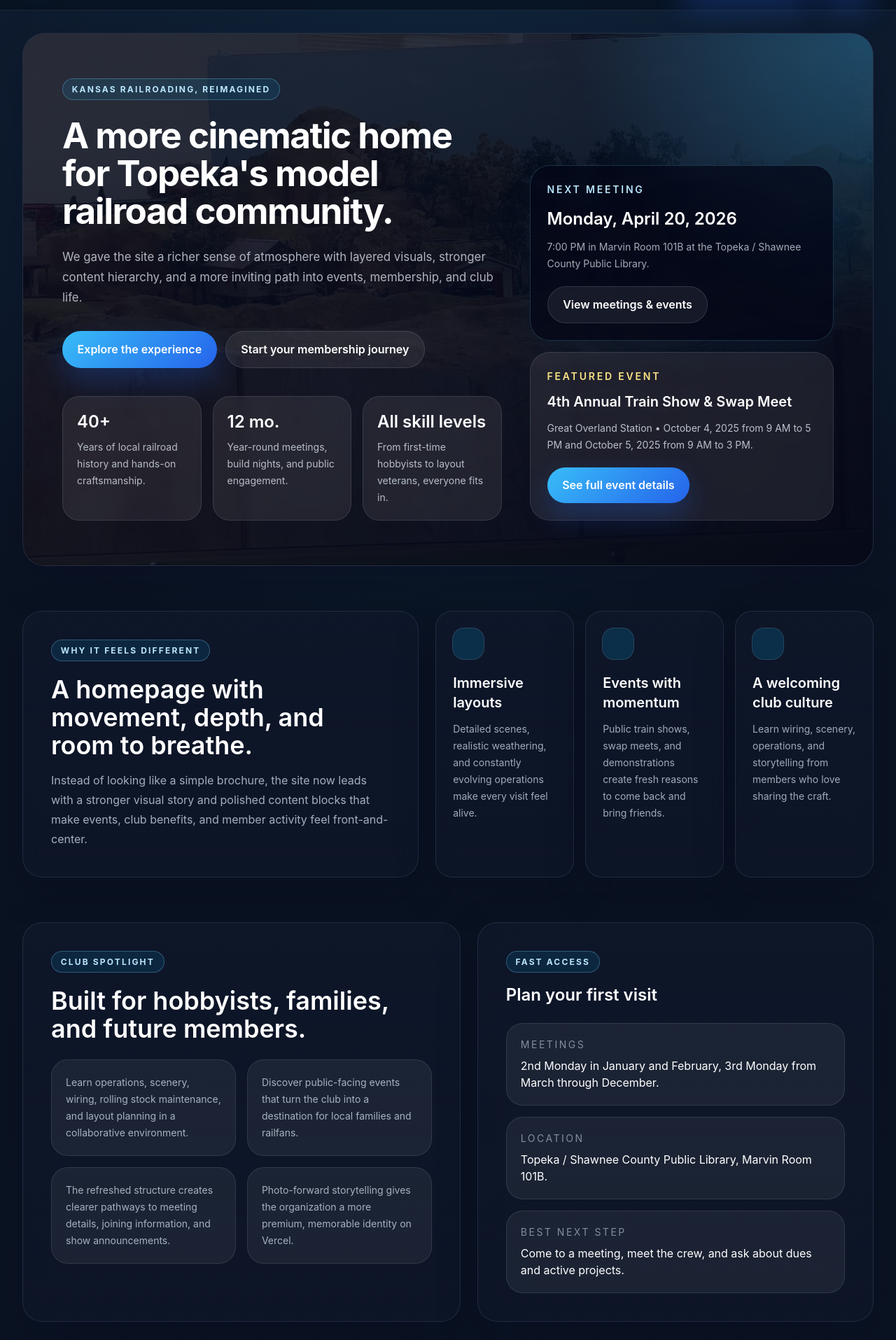
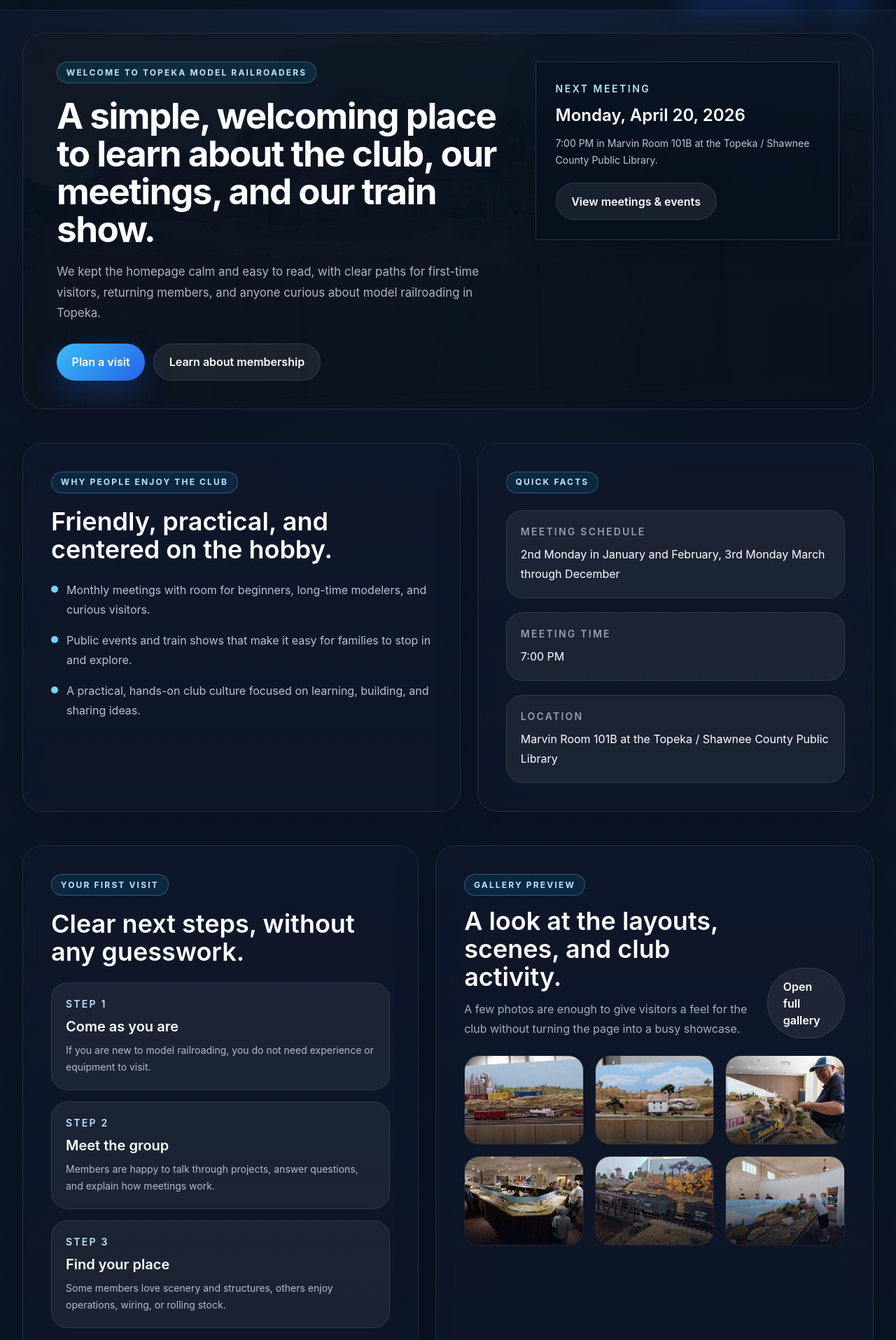
Before and after one commit to Mazzareth/TopekaRailroadSite, a Next.js app: page / in a window 1280 px wide. Shown: the part 69-1984 px from the top of the page at 70% size. Built offline with nearby package versions, Linux system fonts and the light colour scheme.

Commit message:
Refine homepage into a calmer visitor-first layout

```diff
--- a/app/globals.css
+++ b/app/globals.css
@@ -21,15 +21,20 @@ html {
 body {
   margin: 0;
   background:
-    radial-gradient(circle at top, rgba(56, 189, 248, 0.18), transparent 30%),
-    linear-gradient(180deg, #07101d 0%, #08111f 38%, #0f172a 100%);
+    radial-gradient(circle at top, rgba(125, 211, 252, 0.16), transparent 30%),
+    linear-gradient(180deg, #09111d 0%, #0d1725 45%, #111c2c 100%);
   color: var(--foreground);
   font-family: Inter, system-ui, -apple-system, "Segoe UI", Roboto, Arial, sans-serif;
 }
 
 a {
   transition: color 150ms ease, border-color 150ms ease, background-color 150ms ease,
-    transform 150ms ease, opacity 150ms ease;
+    transform 150ms ease, opacity 150ms ease, box-shadow 150ms ease;
+}
+
+a:focus-visible,
+button:focus-visible {
+  outline: none;
 }
 
 .page-shell {
@@ -142,3 +147,11 @@ a {
     grid-template-columns: repeat(3, minmax(0, 1fr));
   }
 }
+
+
+.soft-card {
+  border: 1px solid rgba(186, 230, 253, 0.16);
+  background: rgba(8, 17, 31, 0.72);
+  box-shadow: 0 16px 40px rgba(2, 6, 23, 0.2);
+  backdrop-filter: blur(12px);
+}
--- a/app/page.tsx
+++ b/app/page.tsx
@@ -48,36 +48,42 @@ function nextMeetingDate(now = new Date()) {
   return tryMonth(y0, m0);
 }
 
-const highlights = [
+const welcomePoints = [
+  "Monthly meetings with room for beginners, long-time modelers, and curious visitors.",
+  "Public events and train shows that make it easy for families to stop in and explore.",
+  "A practical, hands-on club culture focused on learning, building, and sharing ideas.",
+];
+
+const visitSteps = [
   {
-    value: "40+",
-    label: "Years of local railroad history and hands-on craftsmanship.",
+    title: "Come as you are",
+    description:
+      "If you are new to model railroading, you do not need experience or equipment to visit.",
   },
   {
-    value: "12 mo.",
-    label: "Year-round meetings, build nights, and public engagement.",
+    title: "Meet the group",
+    description:
+      "Members are happy to talk through projects, answer questions, and explain how meetings work.",
   },
   {
-    value: "All skill levels",
-    label: "From first-time hobbyists to layout veterans, everyone fits in.",
+    title: "Find your place",
+    description:
+      "Some members love scenery and structures, others enjoy operations, wiring, or rolling stock.",
   },
 ];
 
-const features = [
+const quickFacts = [
   {
-    title: "Immersive layouts",
-    description:
-      "Detailed scenes, realistic weathering, and constantly evolving operations make every visit feel alive.",
+    label: "Meeting schedule",
+    value: "2nd Monday in January and February, 3rd Monday March through December",
   },
   {
-    title: "Events with momentum",
-    description:
-      "Public train shows, swap meets, and demonstrations create fresh reasons to come back and bring friends.",
+    label: "Meeting time",
+    value: "7:00 PM",
   },
   {
-    title: "A welcoming club culture",
-    description:
-      "Learn wiring, scenery, operations, and storytelling from members who love sharing the craft.",
+    label: "Location",
+    value: "Marvin Room 101B at the Topeka / Shawnee County Public Library",
   },
 ];
 
@@ -105,186 +111,155 @@ export default function Home() {
   ];
 
   return (
-    <div className="flex flex-col gap-10 pb-4 md:gap-16">
-      <section className="panel relative isolate overflow-hidden rounded-[2rem]">
+    <div className="flex flex-col gap-8 pb-4 md:gap-12">
+      <section className="panel relative overflow-hidden rounded-[2rem]">
         <div className="absolute inset-0">
           <Image
             src={hero}
             alt="Model railroad layout in Old Town scene"
             fill
             priority
-            className="object-cover opacity-35"
+            className="object-cover opacity-25"
             placeholder="blur"
           />
-          <div className="absolute inset-0 bg-[radial-gradient(circle_at_top_right,rgba(56,189,248,0.3),transparent_30%),linear-gradient(135deg,rgba(2,6,23,0.45),rgba(2,6,23,0.88))]" />
+          <div className="absolute inset-0 bg-[linear-gradient(135deg,rgba(7,16,29,0.78),rgba(7,16,29,0.92)),radial-gradient(circle_at_top_right,rgba(186,230,253,0.18),transparent_32%)]" />
         </div>
 
-        <div className="relative z-10 grid gap-10 px-6 py-10 md:grid-cols-[1.3fr_0.9fr] md:px-10 md:py-14 xl:px-14 xl:py-16">
+        <div className="relative z-10 grid gap-8 px-6 py-8 md:grid-cols-[1.2fr_0.8fr] md:px-10 md:py-10 xl:px-12">
           <div className="max-w-3xl">
-            <span className="eyebrow">Kansas railroading, reimagined</span>
-            <h1 className="section-title mt-6 text-white">
-              A more cinematic home for Topeka&apos;s model railroad community.
+            <span className="eyebrow">Welcome to Topeka Model Railroaders</span>
+            <h1 className="section-title mt-5 text-white">
+              A simple, welcoming place to learn about the club, our meetings, and our train show.
             </h1>
-            <p className="section-subtitle mt-6">
-              We gave the site a richer sense of atmosphere with layered visuals, stronger content hierarchy,
-              and a more inviting path into events, membership, and club life.
+            <p className="section-subtitle mt-5">
+              We kept the homepage calm and easy to read, with clear paths for first-time visitors,
+              returning members, and anyone curious about model railroading in Topeka.
             </p>
-            <div className="mt-8 flex flex-col gap-3 sm:flex-row">
-              <Link href="#experience" className="button-primary">
-                Explore the experience
+            <div className="mt-7 flex flex-col gap-3 sm:flex-row">
+              <Link href="/meetings-events" className="button-primary">
+                Plan a visit
               </Link>
               <Link href="/join" className="button-secondary">
-                Start your membership journey
+                Learn about membership
               </Link>
-            </div>
-            <div className="info-grid mt-10">
-              {highlights.map((item) => (
-                <div key={item.value} className="rounded-3xl border border-white/10 bg-white/8 p-5 backdrop-blur-sm">
-                  <p className="text-2xl font-semibold text-white">{item.value}</p>
-                  <p className="mt-2 text-sm leading-6 text-slate-200/78">{item.label}</p>
-                </div>
-              ))}
             </div>
           </div>
 
-          <div className="space-y-4 self-end">
-            <div className="rounded-[1.75rem] border border-sky-300/20 bg-slate-950/70 p-6 shadow-2xl shadow-sky-950/25 backdrop-blur">
-              <p className="text-sm font-semibold uppercase tracking-[0.2em] text-sky-200">Next meeting</p>
-              <p className="mt-4 text-2xl font-semibold text-white">{meeting.date}</p>
-              <p className="mt-3 text-sm leading-6 text-slate-300/80">
+          <aside className="soft-card self-start p-6 md:p-7" aria-label="Next meeting details">
+            <p className="text-sm font-semibold uppercase tracking-[0.18em] text-sky-200">Next meeting</p>
+            <p className="mt-3 text-2xl font-semibold text-white">{meeting.date}</p>
+            <p className="mt-3 text-sm leading-6 text-slate-200/85">
               7:00 PM in Marvin Room 101B at the Topeka / Shawnee County Public Library.
             </p>
             <Link href="/meetings-events" className="button-secondary mt-5">
-                View meetings & events
+              View meetings &amp; events
             </Link>
-            </div>
-            <div className="rounded-[1.75rem] border border-white/10 bg-white/8 p-6 backdrop-blur-sm">
-              <p className="text-sm font-semibold uppercase tracking-[0.2em] text-amber-200">Featured event</p>
-              <h2 className="mt-3 text-xl font-semibold text-white">4th Annual Train Show & Swap Meet</h2>
-              <p className="mt-3 text-sm leading-6 text-slate-200/80">
-                Great Overland Station • October 4, 2025 from 9 AM to 5 PM and October 5, 2025 from 9 AM to 3 PM.
-              </p>
-              <Link href="/annual-train-show" className="button-primary mt-5">
-                See full event details
-              </Link>
-            </div>
-          </div>
-        </div>
-      </section>
-
-      <section id="experience" className="grid gap-6 lg:grid-cols-[0.95fr_1.05fr]">
-        <div className="panel rounded-[1.75rem] p-8 md:p-10">
-          <span className="eyebrow">Why it feels different</span>
-          <h2 className="mt-5 text-3xl font-semibold text-white md:text-4xl">
-            A homepage with movement, depth, and room to breathe.
-          </h2>
-          <p className="mt-4 max-w-2xl text-base leading-7 text-slate-300/80">
-            Instead of looking like a simple brochure, the site now leads with a stronger visual story and
-            polished content blocks that make events, club benefits, and member activity feel front-and-center.
-          </p>
-        </div>
-
-        <div className="grid gap-4 sm:grid-cols-3">
-          {features.map((feature) => (
-            <article key={feature.title} className="panel rounded-[1.5rem] p-6">
-              <div className="h-11 w-11 rounded-2xl bg-sky-400/15 ring-1 ring-sky-300/25" />
-              <h3 className="mt-5 text-xl font-semibold text-white">{feature.title}</h3>
-              <p className="mt-3 text-sm leading-6 text-slate-300/78">{feature.description}</p>
-            </article>
-          ))}
+          </aside>
         </div>
       </section>
 
       <section className="grid gap-6 lg:grid-cols-[1.05fr_0.95fr]">
         <div className="panel rounded-[1.75rem] p-8 md:p-10">
-          <span className="eyebrow">Club spotlight</span>
-          <h2 className="mt-5 text-3xl font-semibold text-white md:text-4xl">Built for hobbyists, families, and future members.</h2>
-          <div className="mt-6 grid gap-4 text-sm leading-6 text-slate-300/80 sm:grid-cols-2">
-            <div className="rounded-3xl border border-white/10 bg-white/6 p-5">
-              Learn operations, scenery, wiring, rolling stock maintenance, and layout planning in a collaborative environment.
+          <span className="eyebrow">Why people enjoy the club</span>
+          <h2 className="mt-5 text-3xl font-semibold text-white md:text-4xl">
+            Friendly, practical, and centered on the hobby.
+          </h2>
+          <ul className="mt-6 space-y-4 text-base leading-7 text-slate-200/82">
+            {welcomePoints.map((point) => (
+              <li key={point} className="flex gap-3">
+                <span aria-hidden="true" className="mt-2 h-2.5 w-2.5 shrink-0 rounded-full bg-sky-300" />
+                <span>{point}</span>
+              </li>
+            ))}
+          </ul>
         </div>
-            <div className="rounded-3xl border border-white/10 bg-white/6 p-5">
-              Discover public-facing events that turn the club into a destination for local families and railfans.
+
+        <div className="panel rounded-[1.75rem] p-8 md:p-10">
+          <span className="eyebrow">Quick facts</span>
+          <dl className="mt-6 space-y-5">
+            {quickFacts.map((fact) => (
+              <div key={fact.label} className="rounded-3xl border border-white/10 bg-white/6 p-5">
+                <dt className="text-sm font-semibold uppercase tracking-[0.16em] text-slate-300/70">
+                  {fact.label}
+                </dt>
+                <dd className="mt-2 text-base leading-7 text-white">{fact.value}</dd>
               </div>
-            <div className="rounded-3xl border border-white/10 bg-white/6 p-5">
-              The refreshed structure creates clearer pathways to meeting details, joining information, and show announcements.
+            ))}
+          </dl>
         </div>
-            <div className="rounded-3xl border border-white/10 bg-white/6 p-5">
-              Photo-forward storytelling gives the organization a more premium, memorable identity on Vercel.
-            </div>
+      </section>
+
+      <section className="grid gap-6 lg:grid-cols-[0.95fr_1.05fr]">
+        <div className="panel rounded-[1.75rem] p-8 md:p-10">
+          <span className="eyebrow">Your first visit</span>
+          <h2 className="mt-5 text-3xl font-semibold text-white md:text-4xl">
+            Clear next steps, without any guesswork.
+          </h2>
+          <div className="mt-6 space-y-4">
+            {visitSteps.map((step, index) => (
+              <article key={step.title} className="rounded-3xl border border-white/10 bg-white/6 p-5">
+                <p className="text-sm font-semibold uppercase tracking-[0.16em] text-sky-200">
+                  Step {index + 1}
+                </p>
+                <h3 className="mt-2 text-xl font-semibold text-white">{step.title}</h3>
+                <p className="mt-2 text-sm leading-6 text-slate-200/78">{step.description}</p>
+              </article>
+            ))}
           </div>
         </div>
 
         <div className="panel rounded-[1.75rem] p-8 md:p-10">
-          <div className="flex items-center justify-between gap-4">
-            <div>
-              <span className="eyebrow">Fast access</span>
-              <h2 className="mt-4 text-2xl font-semibold text-white">Plan your first visit</h2>
-            </div>
-          </div>
-          <div className="mt-6 space-y-4">
-            <div className="rounded-3xl border border-white/10 bg-white/6 p-5">
-              <p className="text-sm uppercase tracking-[0.18em] text-slate-300/60">Meetings</p>
-              <p className="mt-2 text-base text-white">2nd Monday in January and February, 3rd Monday from March through December.</p>
-            </div>
-            <div className="rounded-3xl border border-white/10 bg-white/6 p-5">
-              <p className="text-sm uppercase tracking-[0.18em] text-slate-300/60">Location</p>
-              <p className="mt-2 text-base text-white">Topeka / Shawnee County Public Library, Marvin Room 101B.</p>
-            </div>
-            <div className="rounded-3xl border border-white/10 bg-white/6 p-5">
-              <p className="text-sm uppercase tracking-[0.18em] text-slate-300/60">Best next step</p>
-              <p className="mt-2 text-base text-white">Come to a meeting, meet the crew, and ask about dues and active projects.</p>
-            </div>
-          </div>
-        </div>
-      </section>
-
-      <section>
           <div className="flex flex-col gap-3 md:flex-row md:items-end md:justify-between">
             <div>
               <span className="eyebrow">Gallery preview</span>
-            <h2 className="mt-4 text-3xl font-semibold text-white md:text-4xl">A more immersive glimpse of the railroad world</h2>
+              <h2 className="mt-4 text-3xl font-semibold text-white md:text-4xl">
+                A look at the layouts, scenes, and club activity.
+              </h2>
               <p className="mt-3 max-w-2xl text-sm leading-7 text-slate-300/80 md:text-base">
-              Highlights from club layouts, member moments, and the scenes that give the railroad its character.
+                A few photos are enough to give visitors a feel for the club without turning the page into a busy showcase.
               </p>
             </div>
             <Link href="/gallery" className="button-secondary w-fit">
               Open full gallery
             </Link>
           </div>
+
           <div className="mt-6 grid grid-cols-2 gap-4 md:grid-cols-3">
-          {photos.map((p, i) => (
+            {photos.map((photo) => (
               <button
-              key={i}
-              className="group relative aspect-[4/3] overflow-hidden rounded-[1.5rem] border border-white/10 bg-slate-950/60"
-              onClick={() => setLightbox(p)}
-              aria-label={`View larger: ${p.alt}`}
+                key={photo.alt}
+                className="group relative aspect-[4/3] overflow-hidden rounded-[1.35rem] border border-white/10 bg-slate-950/60 focus-visible:outline-none focus-visible:ring-2 focus-visible:ring-sky-300 focus-visible:ring-offset-2 focus-visible:ring-offset-slate-950"
+                onClick={() => setLightbox(photo)}
+                aria-label={`View larger: ${photo.alt}`}
               >
                 <Image
-                src={p.src}
-                alt={p.alt}
+                  src={photo.src}
+                  alt={photo.alt}
                   fill
                   sizes="(max-width: 768px) 50vw, 33vw"
-                className="object-cover transition duration-500 group-hover:scale-105 group-hover:opacity-100"
+                  className="object-cover transition duration-300 group-hover:scale-[1.03]"
                   placeholder="blur"
                 />
-              <div className="absolute inset-0 bg-gradient-to-t from-slate-950 via-slate-950/0 to-transparent opacity-70 transition group-hover:opacity-40" />
+                <div className="absolute inset-0 bg-gradient-to-t from-slate-950/65 via-slate-950/10 to-transparent" />
               </button>
             ))}
+          </div>
         </div>
       </section>
 
       <section className="panel rounded-[1.75rem] px-8 py-10 md:px-10 md:py-12">
         <div className="flex flex-col gap-5 md:flex-row md:items-center md:justify-between">
           <div>
-            <span className="eyebrow">Ready to hop aboard?</span>
-            <h2 className="mt-4 text-3xl font-semibold text-white md:text-4xl">Join a club where the layouts keep evolving.</h2>
+            <span className="eyebrow">Annual train show</span>
+            <h2 className="mt-4 text-3xl font-semibold text-white md:text-4xl">
+              Looking for the biggest public event on the calendar?
+            </h2>
             <p className="mt-3 max-w-2xl text-base leading-7 text-slate-300/80">
-              Whether you love operations, scenery, electronics, or simply seeing trains run, there&apos;s a place for you here.
+              The annual train show and swap meet is the easiest way to experience the club, meet other railfans, and spend time around the hobby.
             </p>
           </div>
-          <Link href="/join" className="button-primary w-fit">
-            Learn about membership
+          <Link href="/annual-train-show" className="button-primary w-fit">
+            See train show details
           </Link>
         </div>
       </section>
@@ -293,12 +268,13 @@ export default function Home() {
         <div
           role="dialog"
           aria-modal="true"
+          aria-label={lightbox.alt}
           className="fixed inset-0 z-[60] flex items-center justify-center bg-slate-950/90 p-4 backdrop-blur-sm"
           onClick={() => setLightbox(null)}
         >
           <div className="relative w-full max-w-5xl" onClick={(e) => e.stopPropagation()}>
             <button
-              className="absolute -top-12 right-0 rounded-full border border-white/20 bg-white/10 px-3 py-1 text-white hover:bg-white/20"
+              className="absolute -top-12 right-0 rounded-full border border-white/20 bg-white/10 px-3 py-1 text-white hover:bg-white/20 focus-visible:outline-none focus-visible:ring-2 focus-visible:ring-sky-300 focus-visible:ring-offset-2 focus-visible:ring-offset-slate-950"
               onClick={() => setLightbox(null)}
               aria-label="Close"
             >
```
Lines whose indentation alone changed are shown as unchanged.
